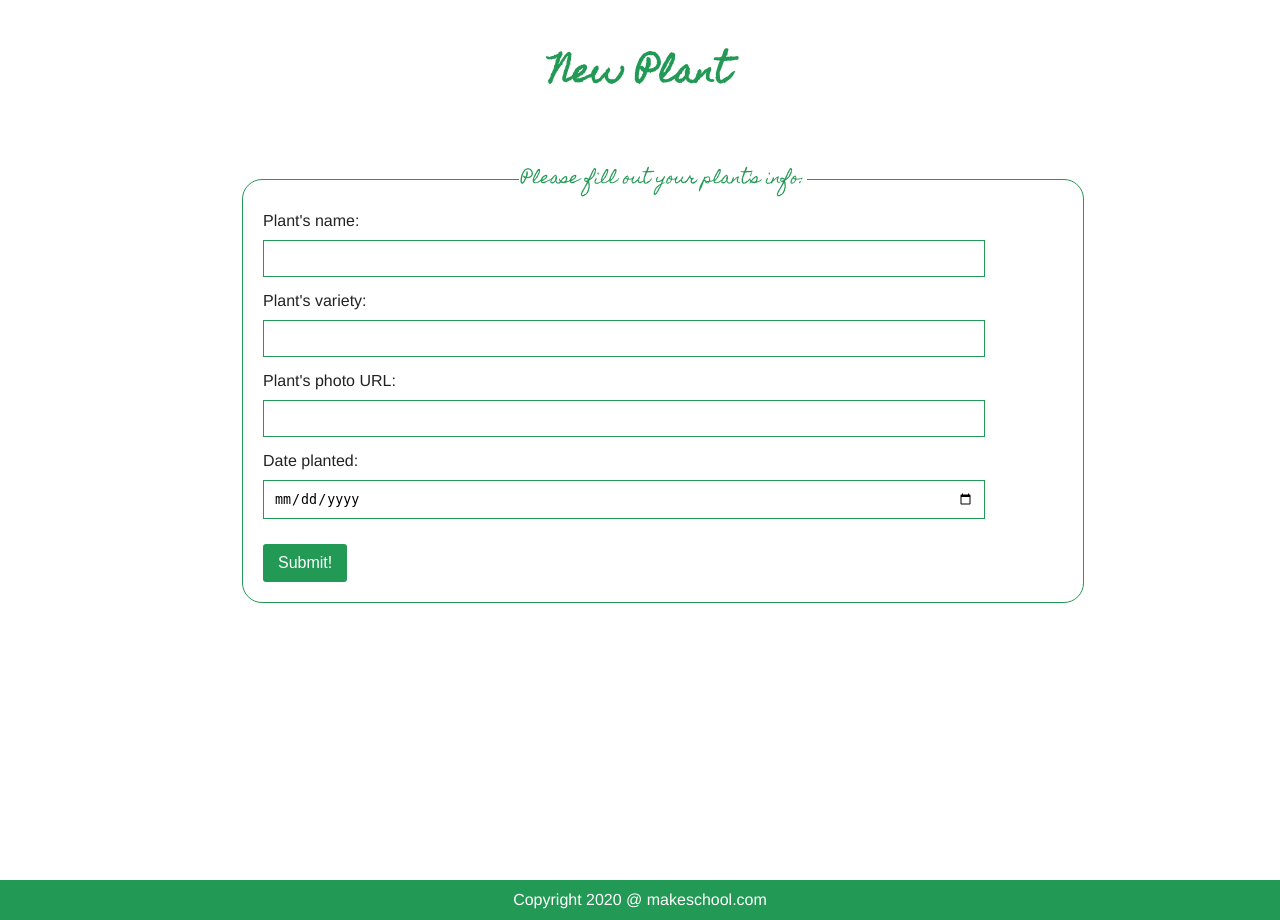
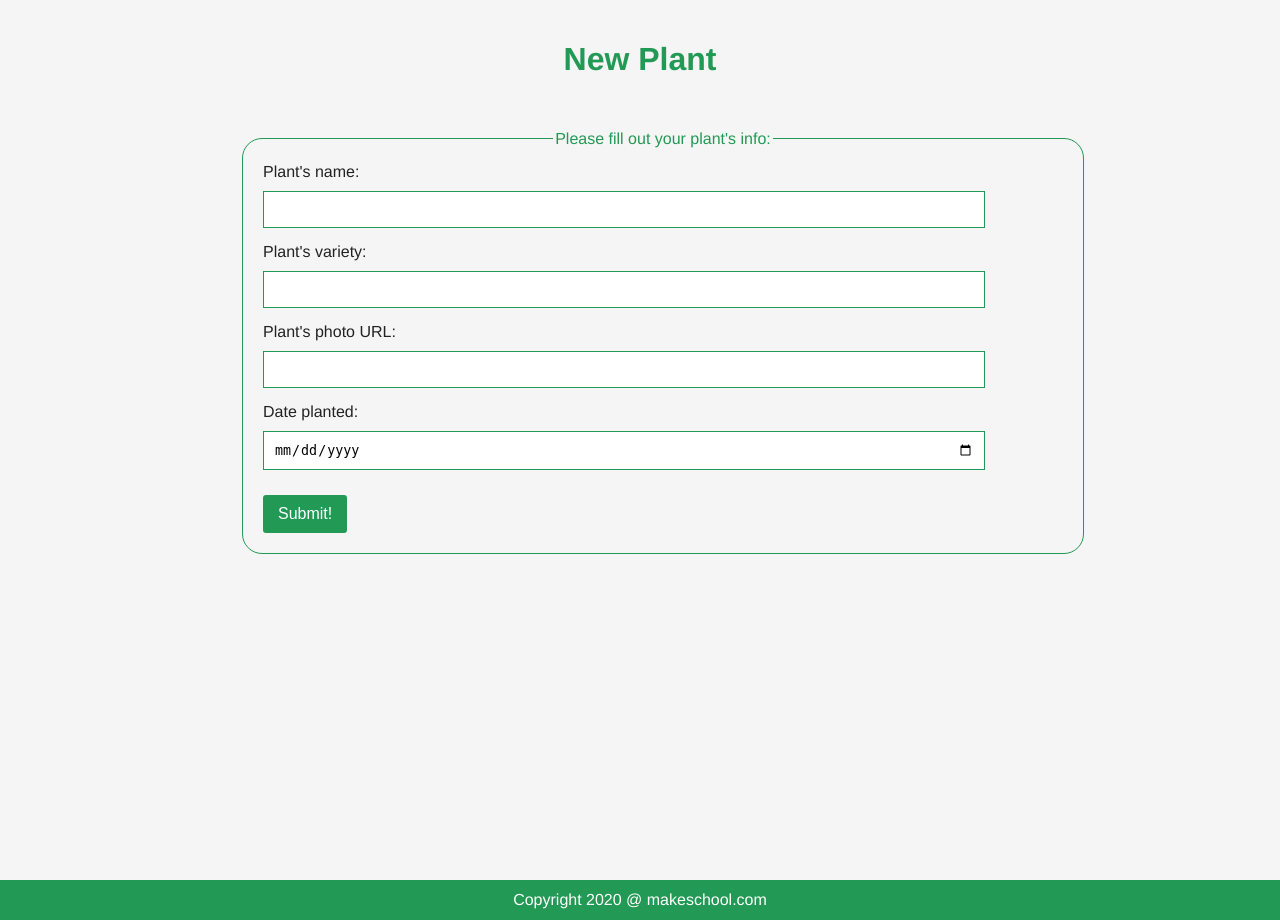
Before and after one commit to lucila-hernandez/databases, a Flask app: page /create in a window 1280 px wide. Shown: the part 40-960 px from the top of the page. Run offline with Flask 3, Linux system fonts and the light colour scheme; some libraries are stand-ins or nearby versions.

Commit message:
Completed all challenges

```diff
--- a/app.py
+++ b/app.py
@@ -18,9 +18,6 @@ mongo = PyMongo(app)
 @app.route('/')
 def plants_list():
     """Display the plants list page."""
-
-    # TODO: Replace the following line with a database call to retrieve *all*
-    # plants from the Mongo database's `plants` collection.
     plants_data = list(mongo.db.plants.find())
 
     context = {
@@ -37,17 +34,12 @@ def about():
 def create():
     """Display the plant creation page & process data from the creation form."""
     if request.method == 'POST':
-        # TODO: Get the new plant's name, variety, photo, & date planted, and
-        # store them in the object below.
         new_plant = {
             'name': request.form.get('plant_name'),
             'variety': request.form.get('variety'),
             'photo_url': request.form.get('photo'),
             'date_planted': request.form.get('date_planted')
         }
-        # TODO: Make an `insert_one` database call to insert the object into the
-        # database's `plants` collection, and get its inserted id. Pass the
-        # inserted id into the redirect call below.
 
         result = mongo.db.plants.insert_one(new_plant)
 
@@ -59,15 +51,8 @@ def create():
 @app.route('/plant/<plant_id>')
 def detail(plant_id):
     """Display the plant detail page & process data from the harvest form."""
-
-    # TODO: Replace the following line with a database call to retrieve *one*
-    # plant from the database, whose id matches the id passed in via the URL.
     plant_to_show = mongo.db.plants.find_one({"_id": ObjectId(plant_id)})
 
-    # TODO: Use the `find` database operation to find all harvests for the
-    # plant's id.
-    # HINT: This query should be on the `harvests` collection, not the `plants`
-    # collection.
     harvests = list(mongo.db.harvests.find({"plant_id": ObjectId(plant_id)}))
 
     context = {
@@ -81,9 +66,6 @@ def harvest(plant_id):
     """
     Accepts a POST request with data for 1 harvest and inserts into database.
     """
-
-    # TODO: Create a new harvest object by passing in the form data from the
-    # detail page form.
     harvested_amount = request.form['harvested_amount']
     date_harvested = request.form ['date_harvested']
 
@@ -93,9 +75,6 @@ def harvest(plant_id):
         'plant_id': ObjectId(plant_id)
     }
 
-    # TODO: Make an `insert_one` database call to insert the object into the
-    # `harvests` collection of the database.
-
     mongo.db.harvests.insert_one(new_harvest)
 
     return redirect(url_for('detail', plant_id=plant_id))
@@ -104,8 +83,7 @@ def harvest(plant_id):
 def edit(plant_id):
     """Shows the edit page and accepts a POST request with edited data."""
     if request.method == 'POST':
-        # TODO: Make an `update_one` database call to update the plant with the
-        # given id. Make sure to put the updated fields in the `$set` object.
+
         updated_plant = {
             'name': request.form['name'],
             'variety': request.form['variety'],
@@ -117,8 +95,6 @@ def edit(plant_id):
 
         return redirect(url_for('detail', plant_id=plant_id))
     else:
-        # TODO: Make a `find_one` database call to get the plant object with the
-        # passed-in _id.
         plant_to_show = mongo.db.plants.find_one({'_id': ObjectId(plant_id)})
 
         context = {
@@ -129,11 +105,9 @@ def edit(plant_id):
 
 @app.route('/delete/<plant_id>', methods=['POST'])
 def delete(plant_id):
-    # TODO: Make a `delete_one` database call to delete the plant with the given
-    # id.
+    mongo.db.plants.delete_one({'_id': ObjectId(plant_id)})
 
-    # TODO: Also, make a `delete_many` database call to delete all harvests with
-    # the given plant id.
+    mongo.db.harvests.delete_many({'plant_id': ObjectId(plant_id)})
 
     return redirect(url_for('plants_list'))
 
--- a/static/style.css
+++ b/static/style.css
@@ -5,6 +5,7 @@ body {
     padding: 0;
     position: relative;
     padding-bottom: 100px;
+    background-color: whitesmoke;
 }
 
 main {
@@ -118,7 +119,7 @@ div.card-content a {
 
 h1, h2, h3 {
     color: #229954;
-    font-family: 'Homemade Apple', cursive;
+    font-family: 'Helvetica', sans-serif;
 }
 
 form {
@@ -139,7 +140,7 @@ form fieldset {
 form legend {
     color: #229954;
     text-align: center;
-    font-family: 'Homemade Apple', cursive;
+    font-family: 'Helvetica', sans-serif;
 }
 
 form label {
--- a/templates/edit.html
+++ b/templates/edit.html
@@ -1,10 +1,5 @@
 {% extends 'base.html' %}
 {% block content %}
-
-{#
-    TODO: Modify this page to show the pre-existing data for the given plant
-    object, using the context data passed in from the route.
-#}
 
 <main>
     <h1>Edit Plant</h1>
```
Also changed, not shown: templates/detail.html (+0 -10 lines).
